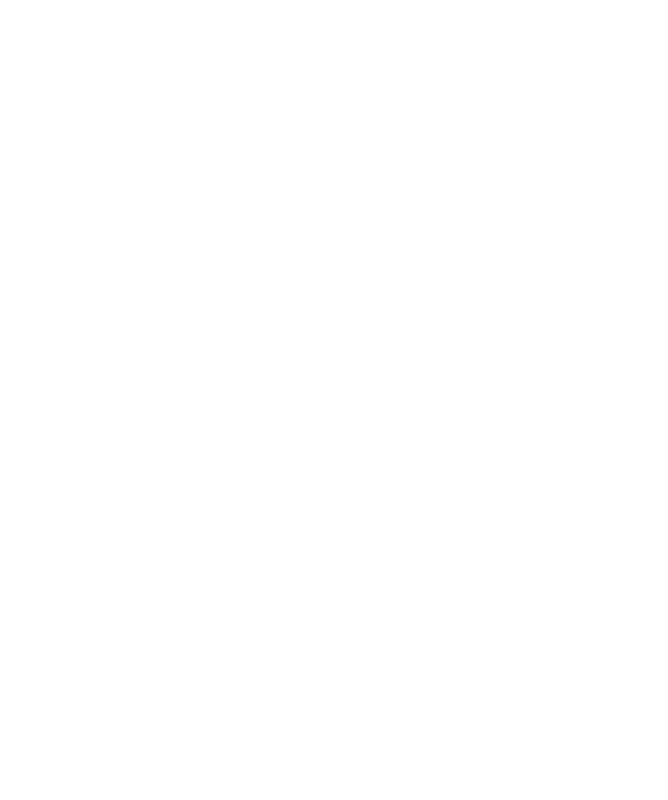
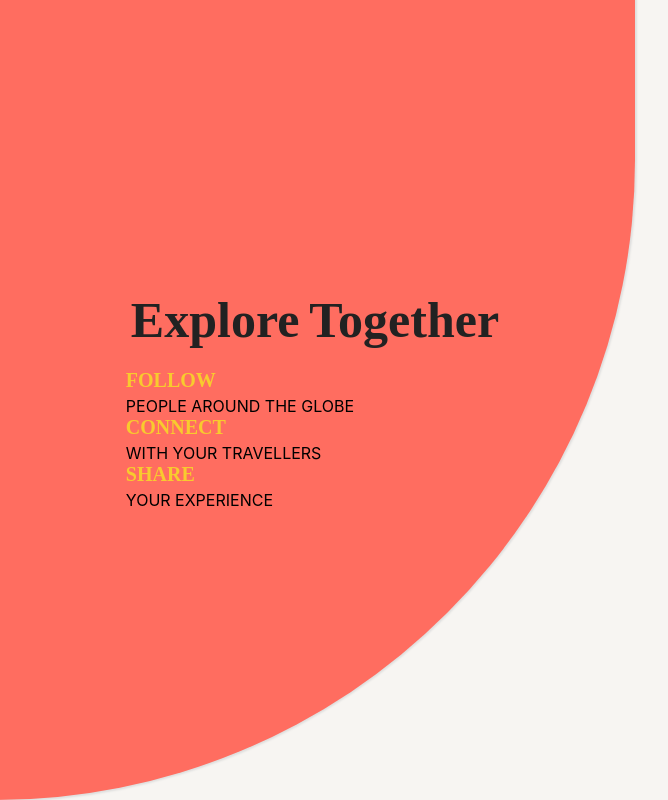
Before and after one commit to Kirti1402/social-media-app, a React (Create React App) app: page /signup in a window 1280 px wide. Before the commit this address had no page. Shown: the whole page, without its empty margins (5-673 px from the left). Built offline with nearby package versions, Linux system fonts and the light colour scheme; a web font is replaced by a local one; what miragejs would draw is missing.

Commit message:
feat: implementation of Sign up component

```diff
--- a/src/App.js
+++ b/src/App.js
@@ -6,6 +6,7 @@
 import HomePage from './Component/HomePage/HomePage';
 import LandingPage from './Component/HomePage/LandingPage';
 import { ProtectedRoutes } from './ProtectedRoutes';
+import SignUpPage from './Component/SignupPage/SignUpPage';
 
 
 function App() {
@@ -15,6 +16,7 @@
           <Routes>
             <Route path='/' element={<LoginPage />}/>
             <Route path='/home' element={<HomePage />}/>
+            <Route path='/signup' element={<SignUpPage/>} />
             {/* <Route path='/login' element={<LoginPage />}/> */}
             <Route
           path="/landing"
--- a/src/Component/LoginPage/Login.css
+++ b/src/Component/LoginPage/Login.css
@@ -1,10 +1,11 @@
 @import url("https://fonts.googleapis.com/css2?family=Cherry+Bomb+One&display=swap");
 @import url("https://fonts.googleapis.com/css2?family=Moirai+One&display=swap");
 
-.login-conatiner {
+.login-signup-conatiner {
   display: grid;
   grid-template-columns: 1fr 1fr;
   height: 100vh;
+  background-color: #f7f5f2;
 }
 
 img {
@@ -17,7 +18,7 @@
   justify-content: center;
   align-items: center;
   border-radius: 0 0 900px 0;
-  box-shadow: 0 0 2px 2px #DFDFDE;
+  box-shadow: 0 0 2px 2px #dfdfde;
   /* border-bottom: 2px solid black;
   border-right: 2px solid black; */
 }
@@ -40,7 +41,7 @@
 }
 
 .sub-title {
-    color: #F8CB2E;
+  color: #f8cb2e;
   font-family: "Moirai One", cursive;
   font-size: 20px;
   display: inline-block;
@@ -58,16 +59,11 @@
 }
 
 .sub-title-1 span {
-  /* margin-left:20px; */
   animation: slidein 7s infinite;
 }
 
-.login-conatiner{
-    background-color: #F7F5F2;
-
-}
-.log-btn{
-    margin: 5px;
+.log-btn {
+  margin: 5px;
 }
 
 @keyframes showup {
--- a/src/Component/LoginPage/LoginPage.js
+++ b/src/Component/LoginPage/LoginPage.js
@@ -20,7 +20,7 @@
     setIsLoggedIn(true);
   };
   return (
-    <div className="login-conatiner">
+    <div className="login-signup-conatiner">
       <MainBanner />
       <div className="login-form-container">
         <h1>LOG IN</h1>
--- a/src/Component/SignupPage/SignUpPage.js
+++ b/src/Component/SignupPage/SignUpPage.js
@@ -0,0 +1,15 @@
+import React from 'react'
+import MainBanner from '../LoginPage/MainBanner'
+
+function SignUpPage() {
+  return (
+    <div className='login-signup-conatiner'>
+      <MainBanner/>
+      <div>
+
+      </div>
+    </div>
+  )
+}
+
+export default SignUpPage
```
